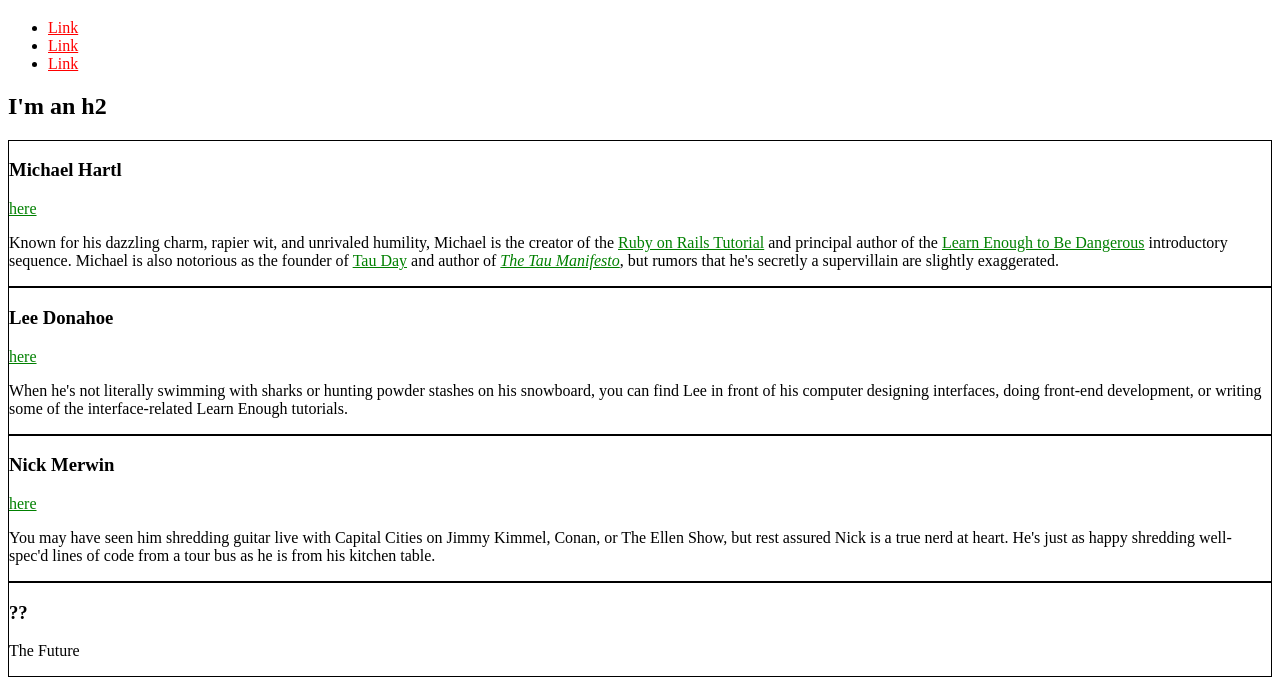
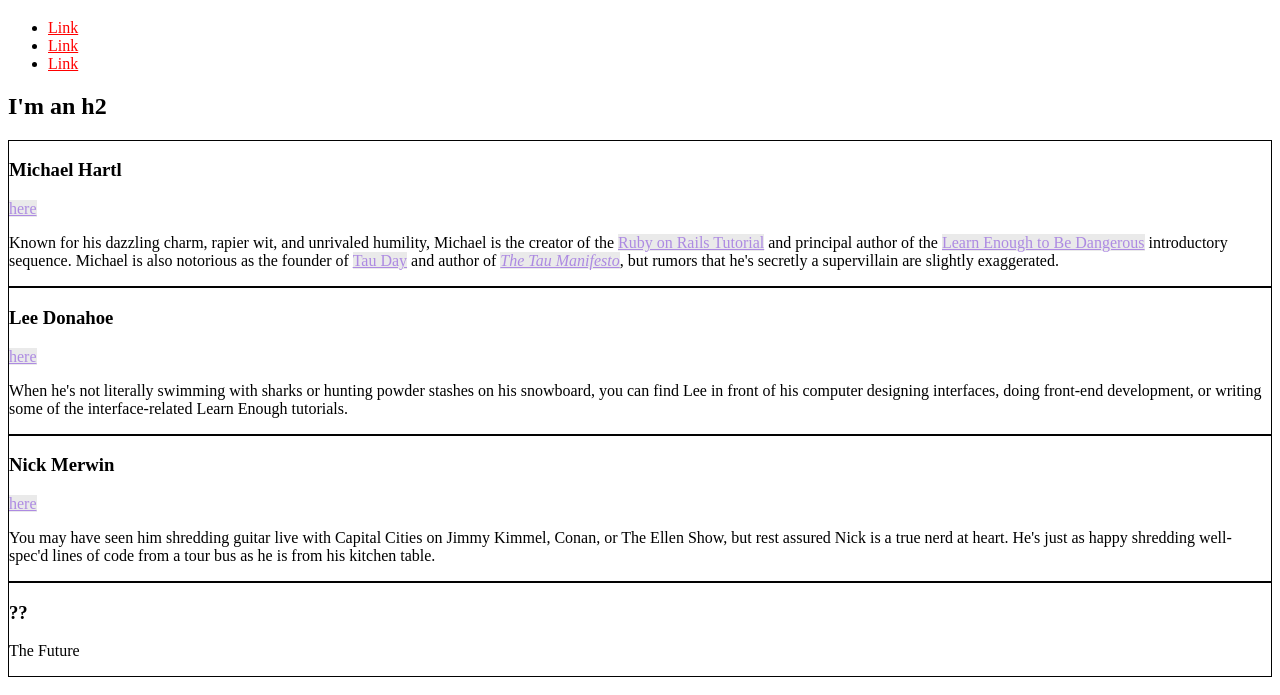
Before and after one commit to AmericanWonton/CSSLesson, a plain HTML site: page index.html in a window 1280 px wide. Shown: the part 61-756 px from the top of the page. Drawn offline with Linux system fonts and the light colour scheme.

Commit message:
Experiments with colors, part 1.

```diff
--- a/index.html
+++ b/index.html
@@ -4,14 +4,29 @@
     <title>Test Page: Don't Panic</title>
     <meta charset="utf-8">
     <style>
-        a{
-            color: red;
+      /* GLOBAL STYLES */
+        a {
+            color: #ff0000;
         }
+        /* SOCIAL STYLES */
+        .social-link{
+          background: rgba(150, 150, 150, .5);
+          color: #0f00e8;
+        }
+        .social-link li{
+          color: #ad8ae2;
+        }
+        /* BIO STYLES */
         .bio-box{
-          border: 1px solid black;
+          border: 1px solid #020202;
         }
         .bio-box a{
-          color: green;
+          color: #ad8ae2;
+          background: rgba(150, 150, 150, .2);
+        }
+        .bio-copy a{
+          color: #ad8ae2;
+          background: rgba(150, 150, 150, .2);
         }
     </style>
   </head>
@@ -31,11 +46,12 @@
     <h2>I'm an h2</h2>
     <div class="bio-box">
       <h3>Michael Hartl</h3>
-      <a href="http://twitter.com/mhartl">here</a>
+      <a href="http://twitter.com/mhartl" class="social-link">here</a>
+      <div class="bio-copy">
           <p>
               Known for his dazzling charm, rapier wit, and unrivaled humility,
               Michael is the creator of the
-          <a href="https://www.railstutorial.org/">Ruby on Rails
+              <a href="https://www.railstutorial.org/" >Ruby on Rails
               Tutorial</a> and principal author of the
               <a href="https://learnenough.com/">
               Learn Enough to Be Dangerous</a> introductory sequence. Michael
@@ -46,9 +62,11 @@
               are slightly exaggerated.
             </p>
       </div>
+    </div>
     <div class= "bio-box">
       <h3> Lee Donahoe</h3>
-      <a href="https://twitter.com/leedonahoe">here</a>
+      <a href="https://twitter.com/leedonahoe" class="social-link">here</a>
+      <div class="bio-copy">
           <p>
               When he's not literally swimming with sharks or hunting powder stashes on
               his snowboard, you can find Lee in front of his computer designing
@@ -56,15 +74,18 @@
               interface-related Learn Enough tutorials.
           </p>
       </div>
+    </div>
     <div class="bio-box">
         <h3>Nick Merwin</h3>
-        <a href="https://twitter.com/nickmerwin">here</a>
+        <a href="https://twitter.com/nickmerwin" class="social-link">here</a>
+        <div class="bio-copy">
             <p>
                 You may have seen him shredding guitar live with Capital Cities on Jimmy
                 Kimmel, Conan, or The Ellen Show, but rest assured Nick is a true nerd at
                 heart. He's just as happy shredding well-spec'd lines of code from a tour
                 bus as he is from his kitchen table.
               </p>
+        </div>
     </div>
     <div class="bio-box">
         <h3>??</h3>
```
Lines whose indentation alone changed are shown as unchanged.
